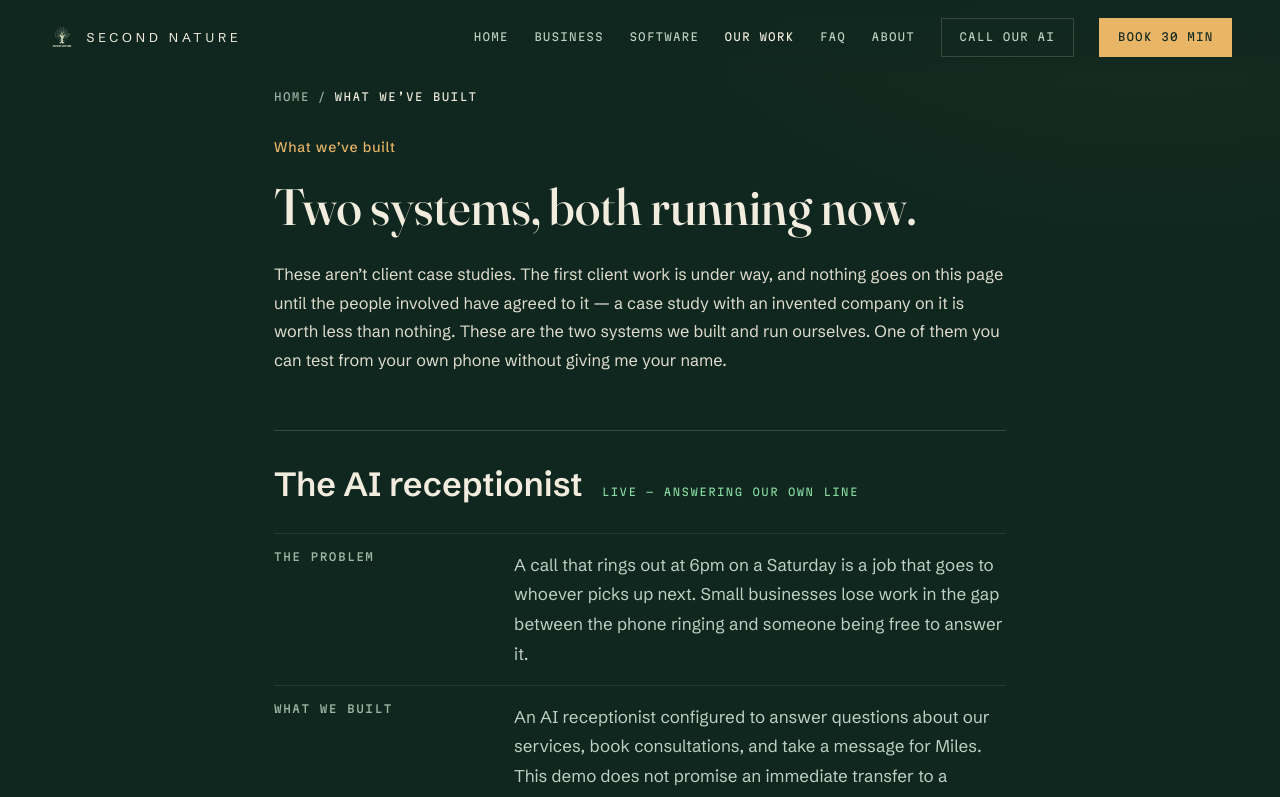
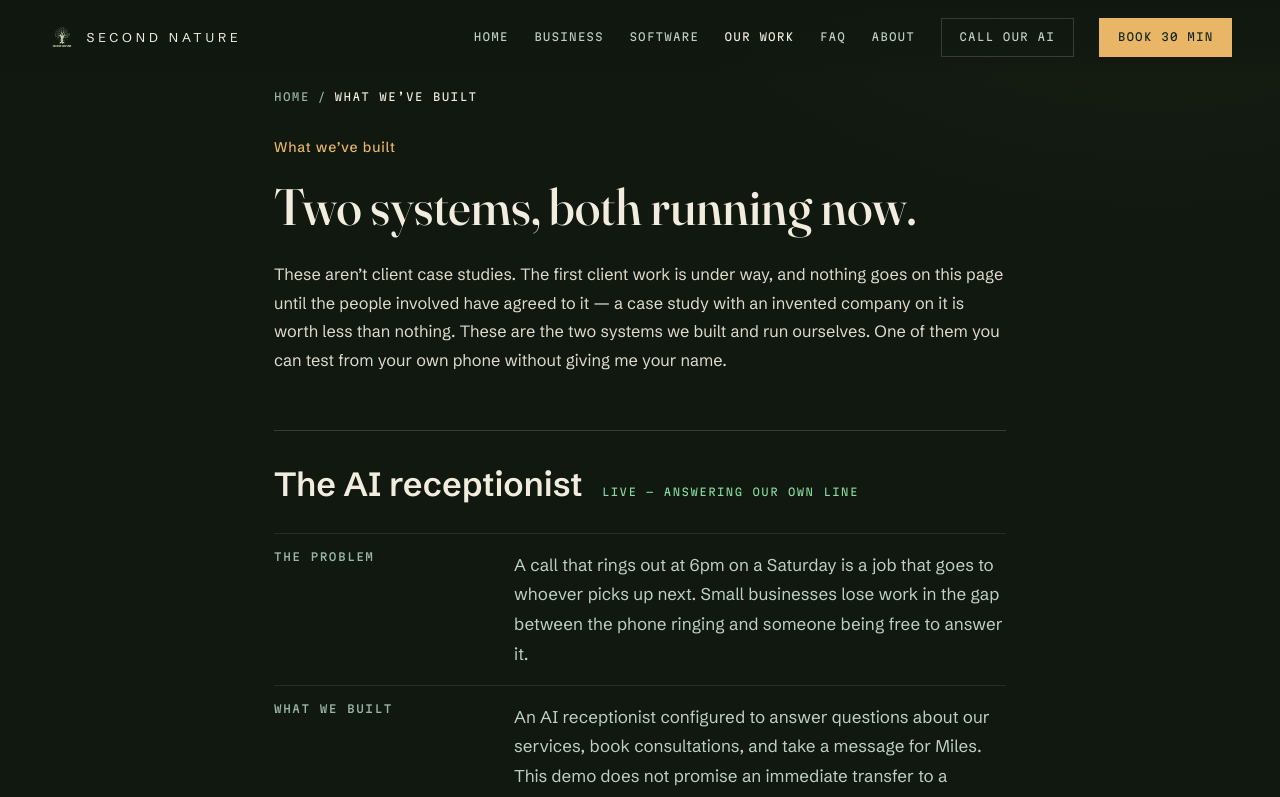
Before and after one commit to mlamarfinley/second-nature-website, a React (Vite) app: page /work in a window 1280 px wide. Shown: the top 797 px of the page. Built offline with nearby package versions, Linux system fonts and the light colour scheme.

Commit message:
Match forest greens and remove FAQ pricing amounts

```diff
--- a/src/data/content.js
+++ b/src/data/content.js
@@ -243,7 +243,7 @@ export const BUILDS = [
 export const FAQS = [
   [
     'What does it cost?',
-    'Website package prices are published. Systems are scoped after a consultation; their listed prices are starting points. An AI receptionist is from $1,000 to build and $249/month including 400 minutes. Automations start at $750 to build. Custom website builds start at $2,000; other software is priced by scope. You get an exact number in writing before anything begins, and the number quoted is the number you pay.',
+    'Tell Miles what you need and how your business works. He’ll scope the project with you and send a written quote before any work begins.',
   ],
   [
     'How long does it take?',
--- a/src/index.css
+++ b/src/index.css
@@ -18,9 +18,10 @@ ul, ol { list-style: none; padding: 0; }
 /* Second Nature: forest-shadow greens, warm ivory ink and muted sunset amber.
    Keep the original forest artwork as the visual anchor. */
 :root {
-  --base: #10271F;
-  --surface-1: #173329;
-  --surface-2: #204236;
+  --base: #101810;
+  --base-rgb: 16, 24, 16;
+  --surface-1: #19241A;
+  --surface-2: #28352A;
   --ink: #F1ECDD;
   --ink-dim: #BFCFC3;
   --ink-faint: #9BB6A5;
@@ -109,7 +110,7 @@ a { color: inherit; }
 .site-header { position: fixed; top: 0; left: 0; right: 0; z-index: 40; }
 .site-header::before {
   content: ""; position: absolute; inset: 0; z-index: -1; pointer-events: none;
-  background: linear-gradient(180deg, rgba(16,39,31,.94) 0%, rgba(16,39,31,.7) 60%, transparent 100%);
+  background: linear-gradient(180deg, rgba(var(--base-rgb),.94) 0%, rgba(var(--base-rgb),.7) 60%, transparent 100%);
 }
 .topnav {
   display: flex; align-items: center; justify-content: space-between;
@@ -199,7 +200,7 @@ main:focus { outline: none; }
 .sticky-cta {
   position: fixed; left: 0; right: 0; bottom: 0; z-index: 50;
   padding: .75rem clamp(1rem, 4vw, 1.5rem) calc(.75rem + env(safe-area-inset-bottom));
-  background: linear-gradient(180deg, rgba(16,39,31,.86), var(--base) 55%);
+  background: linear-gradient(180deg, rgba(var(--base-rgb),.86), var(--base) 55%);
   border-top: 1px solid var(--rule);
 }
 .sticky-cta a {
@@ -341,11 +342,11 @@ main:focus { outline: none; }
 }
 .hero-band::before {
   content: ""; position: absolute; inset: 0; z-index: 5; pointer-events: none;
-  background: linear-gradient(100deg, rgba(16,39,31,.74) 10%, rgba(16,39,31,.44) 34%, transparent 58%);
+  background: linear-gradient(100deg, rgba(var(--base-rgb),.74) 10%, rgba(var(--base-rgb),.44) 34%, transparent 58%);
 }
 .hero-band::after {
   content: ""; position: absolute; inset: 40% 0 0 0; z-index: 5; pointer-events: none;
-  background: linear-gradient(180deg, transparent, rgba(16,39,31,.82) 78%, var(--base) 100%);
+  background: linear-gradient(180deg, transparent, rgba(var(--base-rgb),.82) 78%, var(--base) 100%);
 }
 .hero-overlay {
   position: relative; z-index: 6; max-width: 46rem;
@@ -561,7 +562,7 @@ main:focus { outline: none; }
    the previous version buried it entirely. */
 .mh-scrim {
   position: absolute; inset: 0;
-  background: linear-gradient(180deg, rgba(16,39,31,.72) 0%, rgba(16,39,31,.46) 34%, rgba(16,39,31,.80) 78%, var(--base) 100%);
+  background: linear-gradient(180deg, rgba(var(--base-rgb),.72) 0%, rgba(var(--base-rgb),.46) 34%, rgba(var(--base-rgb),.80) 78%, var(--base) 100%);
 }
 .mh-ambient { position: absolute; inset: 0; pointer-events: none; }
 .mh-screen-logo {
@@ -880,8 +881,8 @@ main:focus { outline: none; }
 .page-image-veil {
   position: absolute; inset: 0; z-index: -1; pointer-events: none;
   background:
-    linear-gradient(180deg, var(--base) 0%, rgba(16,39,31,.25) 26%, rgba(16,39,31,.18) 52%, rgba(16,39,31,.70) 88%, var(--base) 100%),
-    linear-gradient(90deg, rgba(16,39,31,.72) 0%, rgba(16,39,31,.12) 46%, rgba(16,39,31,.30) 100%);
+    linear-gradient(180deg, var(--base) 0%, rgba(var(--base-rgb),.25) 26%, rgba(var(--base-rgb),.18) 52%, rgba(var(--base-rgb),.70) 88%, var(--base) 100%),
+    linear-gradient(90deg, rgba(var(--base-rgb),.72) 0%, rgba(var(--base-rgb),.12) 46%, rgba(var(--base-rgb),.30) 100%);
 }
 .page-image-body {
   position: relative;
@@ -894,7 +895,7 @@ main:focus { outline: none; }
   line-height: var(--lh-display);
   max-width: 18ch;
   margin: 0;
-  text-shadow: 0 2px 22px rgba(16,39,31,.85);
+  text-shadow: 0 2px 22px rgba(var(--base-rgb),.85);
 }
 .page-image-credit {
   position: absolute; right: var(--column-inset, var(--gutter)); bottom: var(--s4);
```
Also changed, not shown: 16 other files (tests, documents, lock files or other folders).
